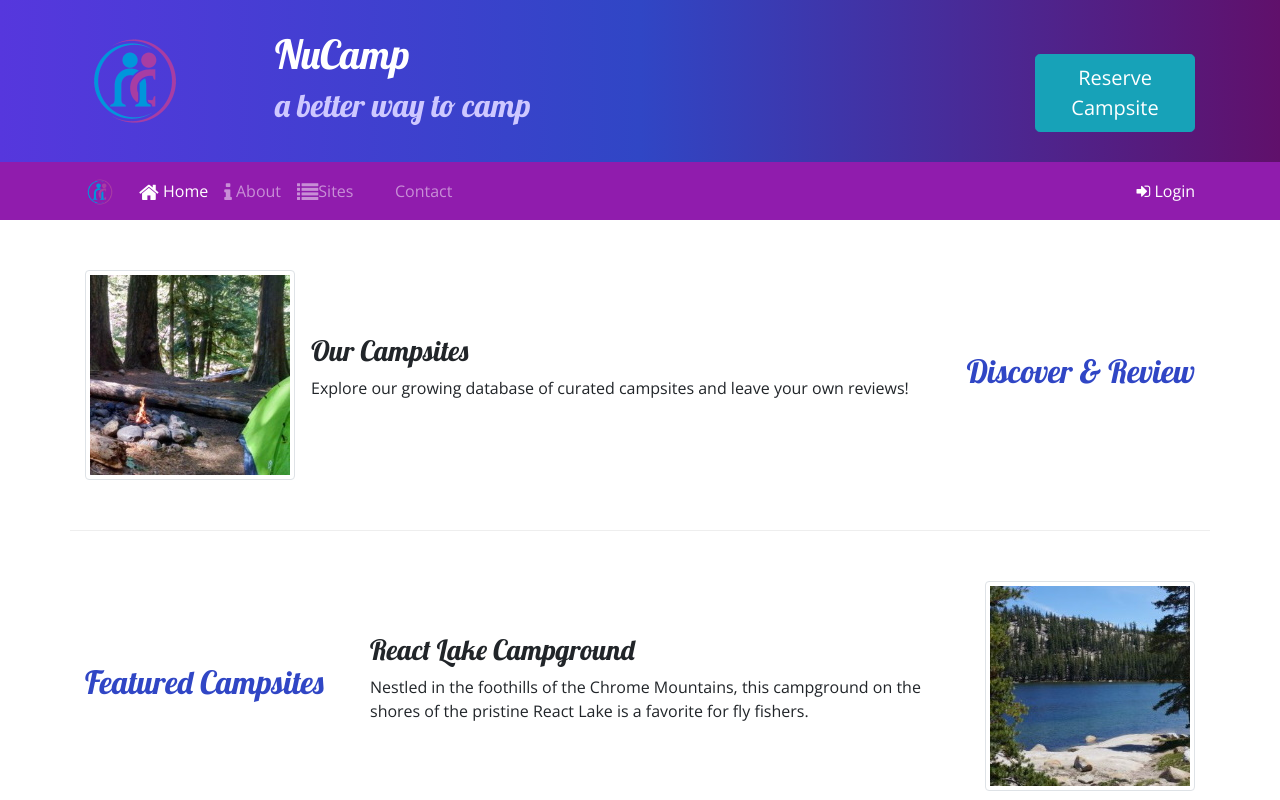
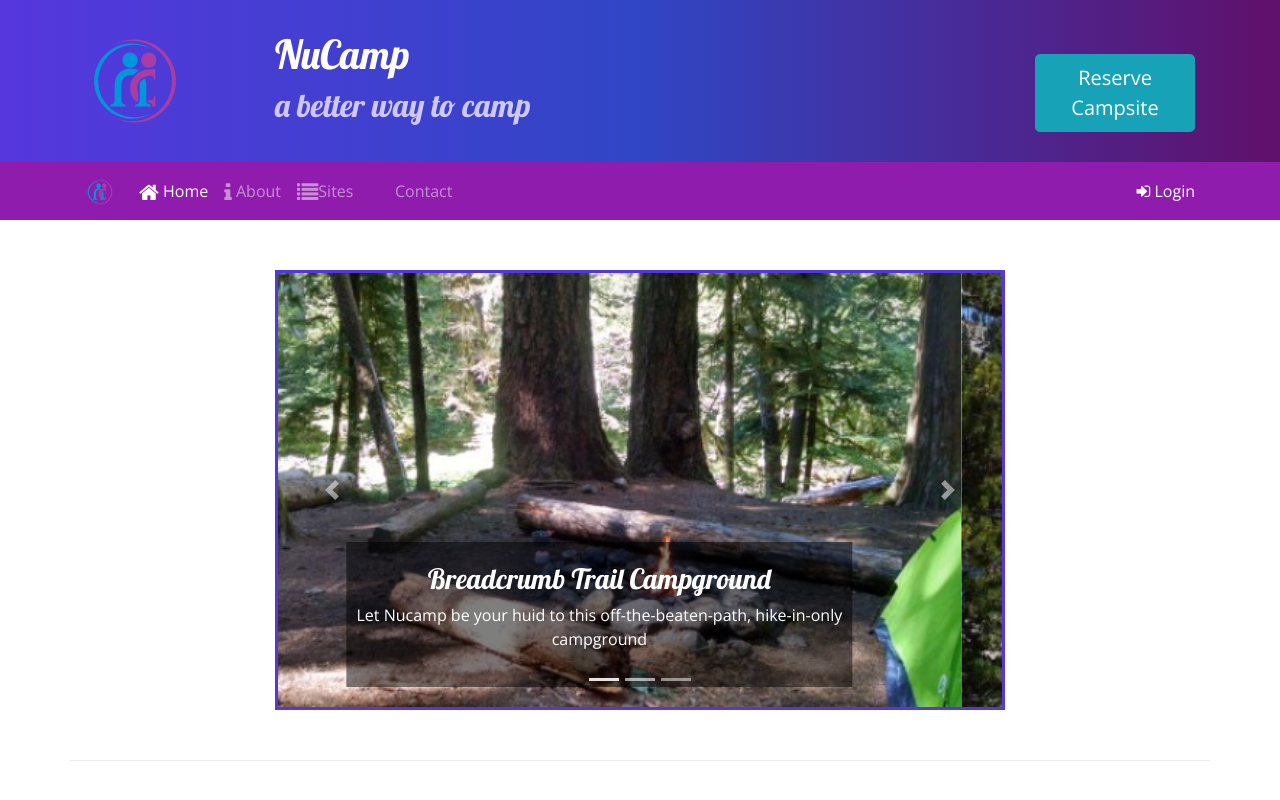
Before and after one commit to A-Schuster/nucamp-site, a website: page index.html in a window 1280 px wide. Shown: the top 800 px of the page. Drawn offline with nearby package versions, Linux system fonts and the light colour scheme.

Commit message:
Added a carousel of pictures to the homepage

```diff
--- a/css/styles.css
+++ b/css/styles.css
@@ -43,3 +43,9 @@ a, a:hover {
   color: inherit;
   text-decoration: none;
 }
+.carousel-caption {
+  background-color: rgba(0, 0, 0, .5);
+}
+.carousel {
+  border: solid #5637DD;
+}
--- a/index.html
+++ b/index.html
@@ -98,6 +98,50 @@
     </div>
 
     <div class="container">
+
+      <div class="row row-content">
+        <div class="col-md-8 mx-auto">
+          <div id="homeCarousel" class="carousel slide" data-ride="carousel">
+            <ol class="carousel-indicators">
+              <li data-target="#homeCarousel" data-slide-to="0" class="active"></li>
+              <li data-target="#homeCarousel" data-slide-to="1"></li>
+              <li data-target="#homeCarousel" data-slide-to="2"></li>
+            </ol>
+            <div class="carousel-inner">
+              <div class="carousel-item active">
+                <img src="img/breadcrumb-trail.jpg" alt="Breadcrumb Trail Campground" class="d-block w-100">
+                <div class="carousel-caption">
+                  <h3>Breadcrumb Trail Campground</h3>
+                  <p class="d-none d-sm-block">Let Nucamp be your huid to this off-the-beaten-path, hike-in-only campground</p>
+                </div>
+              </div>
+              <div class="carousel-item">
+                <img src="img/react-lake.jpg" alt="React Lake Campground" class="d-block w-100">
+                <div class="carousel-caption">
+                  <h3>React Lake Campground</h3>
+                  <p class="d-none d-sm-block">Nestled in the foothills of the Chrome Mountains, this campground on the shores of the pristine React Lake is a favorite for fly fishers.</p>
+                </div>
+              </div>
+              <div class="carousel-item">
+                <img src="img/chrome-river.jpg" alt="Chrome River Campground" class="d-block w-100">
+                <div class="carousel-caption">
+                  <h3>Chrome River Campground</h3>
+                  <p class="d-none d-sm-block">Spend a few sunny days and starry nights beneath a canopy of old-growth firs at this enchanting spot by the Chrome River.</p>
+                </div>
+              </div>
+            </div>
+            <a class="carousel-control-prev" href="#homeCarousel" role="button" data-slide="prev">
+              <span class="carousel-control-prev-icon"></span>
+              <span class="sr-only">Previous</span>
+            </a>
+            <a class="carousel-control-next" href="#homeCarousel" role="button" data-slide="next">
+              <span class="carousel-control-next-icon"></span>
+              <span class="sr-only">Next</span>
+            </a>
+          </div>
+        </div>
+      </div>
+
       <div class="row row-content align-items-center">
         <div class="col-sm-4 order-sm-last col-md-3">
           <h2 class="text-sm-right">Discover & Review</h2>
```
